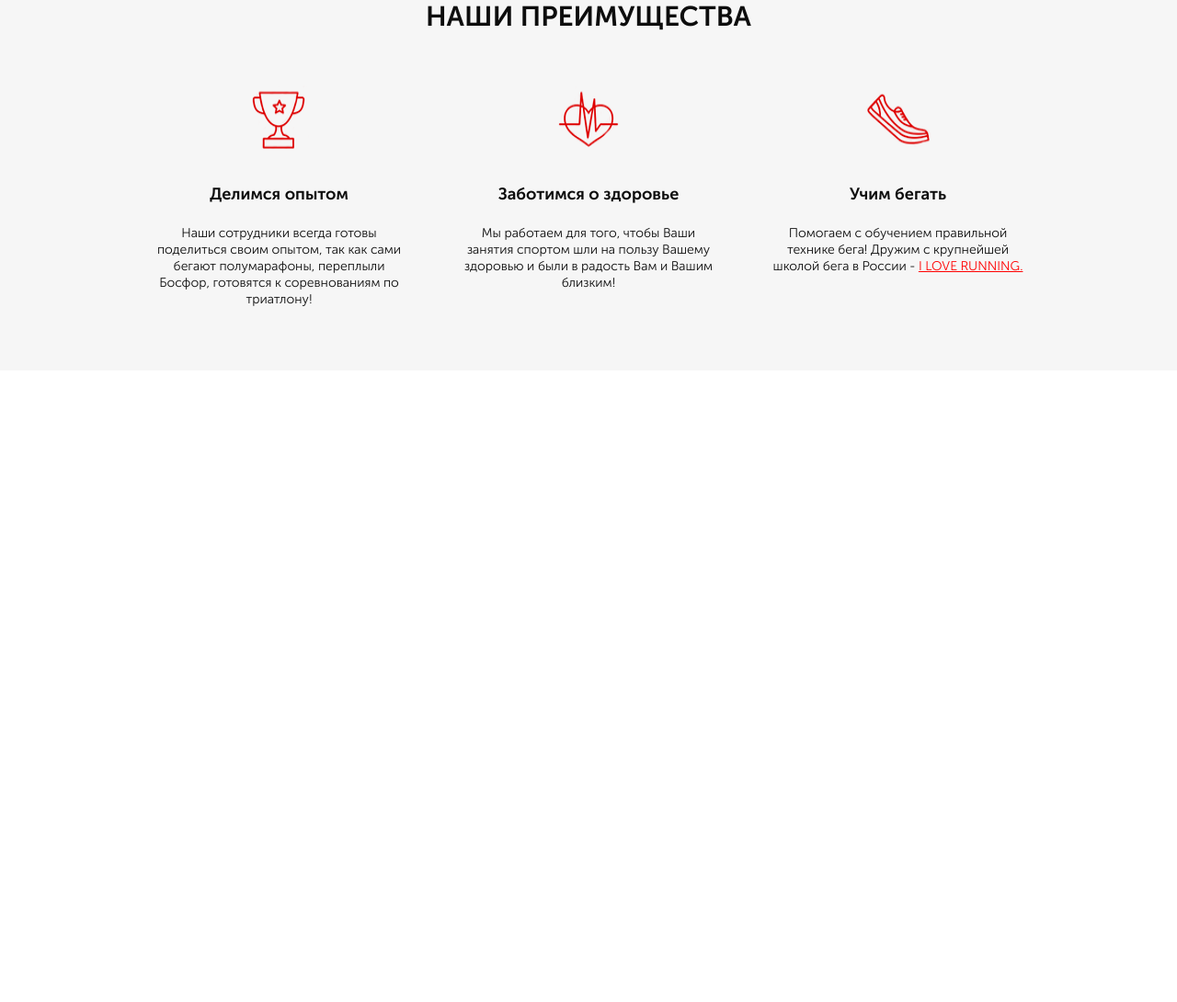
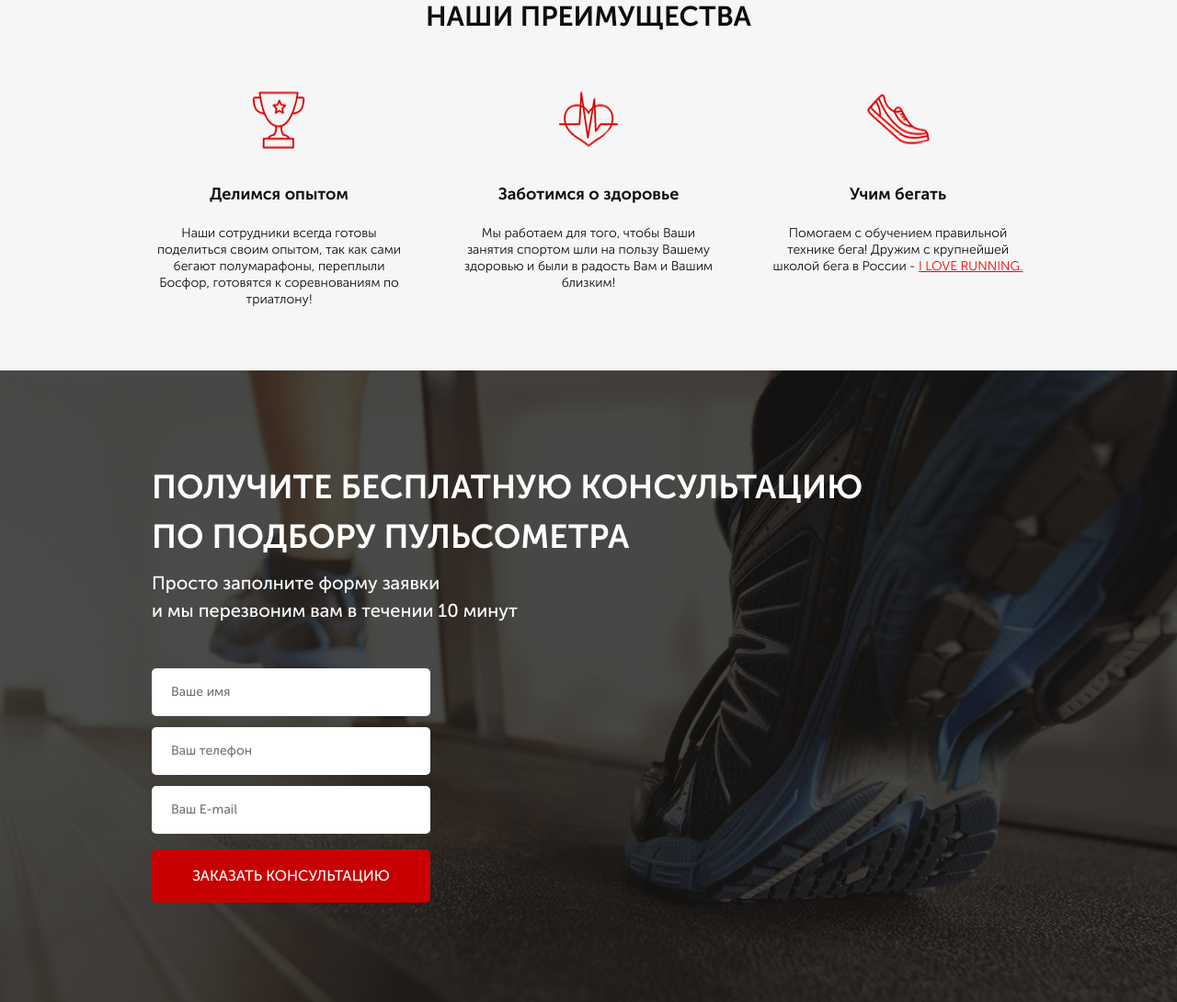
Before and after one commit to lorpottelija/pulse, a website: page src/index.html in a window 1280 px wide. Shown: the part 724-1814 px from the top of the page at 92% size. Before the commit the page ends 1127 px from the top, so only its background shows below. Drawn offline with Linux system fonts and the light colour scheme; files whose address does not match are found by name.

Commit message:
third block added

```diff
--- a/src/index.html
+++ b/src/index.html
@@ -82,5 +82,22 @@
         </div>
     </div>
 
+    <div class="consultation">
+        <div class="container">
+            <h2 class="consultation__title">
+                Получите бесплатную консультацию <br>по подбору пульсометра
+            </h2>
+            <div class="consultation__descr">
+                Просто заполните форму заявки<br>и мы перезвоним вам в течении 10 минут
+            </div>
+            <form class="feed-form" action="#">
+                <input class="feed-form__input" name="name" placeholder="Ваше имя" type="text">
+                <input class="feed-form__input" name="phone" required placeholder="Ваш телефон" type="number">
+                <input class="feed-form__input" name="email" required placeholder="Ваш E-mail" type="email">
+                <button class="feed-form__button">Заказать консультацию</button>
+            </form>
+        </div>
+    </div>
+
 </body>
 </html>
--- a/src/sass/base/_media.scss
+++ b/src/sass/base/_media.scss
@@ -25,11 +25,19 @@
         }
         &__official {
             margin-top: 20px;
-            text-align: right;
+            text-align: center;
+        }
+        &__contacts {
+            align-items: center;
         }
     }
     .promo {
         background: url(../../img/bg.png) right (center/cover) no-repeat;
+        min-height: 450px;
+        padding: 21px 10px 21px 10px;
+        &__wrapper {
+            margin-top: 40px;
+        }
         &__header {
             font-size: 35px;
             text-align: right;
@@ -39,6 +47,7 @@
         }
         &__icons {
             width: 100%;
+            margin-top: 10px;
         }
         &__icon {
             font-size: 12px;
@@ -46,9 +55,13 @@
     }
     .button_main {
         width: 280px;
+        margin-top: 20px;
     }
     .advantages {
-        padding: 73px 10px 65px 10px;
+        padding: 30px 10px 30px 10px;
+        &__wrapper {
+            margin-top: 20px;
+        }
         &__items {
             display: block;
             margin: 0 auto;
--- /dev/null
+++ b/src/sass/blocks/_consultation.scss
@@ -0,0 +1,18 @@
+.consultation {
+    min-height: 680px;
+    padding: 100px 0 108px 0;
+    background: url('../../img/bg2.png') center (center/cover) no-repeat;
+    &__title {
+        font-weight: 700;
+        font-size: 36px;
+        line-height: 150%;
+        text-transform: uppercase;
+        color: #fff;
+    }
+    &__descr {
+        font-weight: 500;
+        font-size: 20px;
+        line-height: 150%;
+        color: #fff;
+    }
+}
--- /dev/null
+++ b/src/sass/blocks/_forms.scss
@@ -0,0 +1,31 @@
+.feed-form {
+    margin-top: 36px;
+    display: flex;
+    flex-direction: column;
+    width: 303px;
+    &__input {
+        margin-top: 12px;
+        padding-left: 21px;
+        padding-right: 21px;
+        height: 52px;
+        font-weight: 400;
+        font-size: 14px;
+        line-height: 471%;
+        color: #4b4b4b;
+        border: none;
+        border-radius: 5px;
+    }
+    &__button {
+        width: 100%;
+        margin-top: 17px;
+        height: 58px;
+        background-color: #c70101;
+        font-weight: 500;
+        font-size: 16px;
+        text-transform: uppercase;
+        text-align: center;
+        color: #fff;
+        border: none;
+        border-radius: 5px;
+    }
+}
--- a/src/sass/style.scss
+++ b/src/sass/style.scss
@@ -11,6 +11,8 @@
 @import 'blocks/header';
 @import 'blocks/buttons';
 @import 'blocks/advantages';
+@import 'blocks/consultation';
+@import 'blocks/forms';
 
 
 
```
Also changed, not shown: src/css/style.min.css, src/sass/style.css, src/sass/style.min.css, 2 other files.
